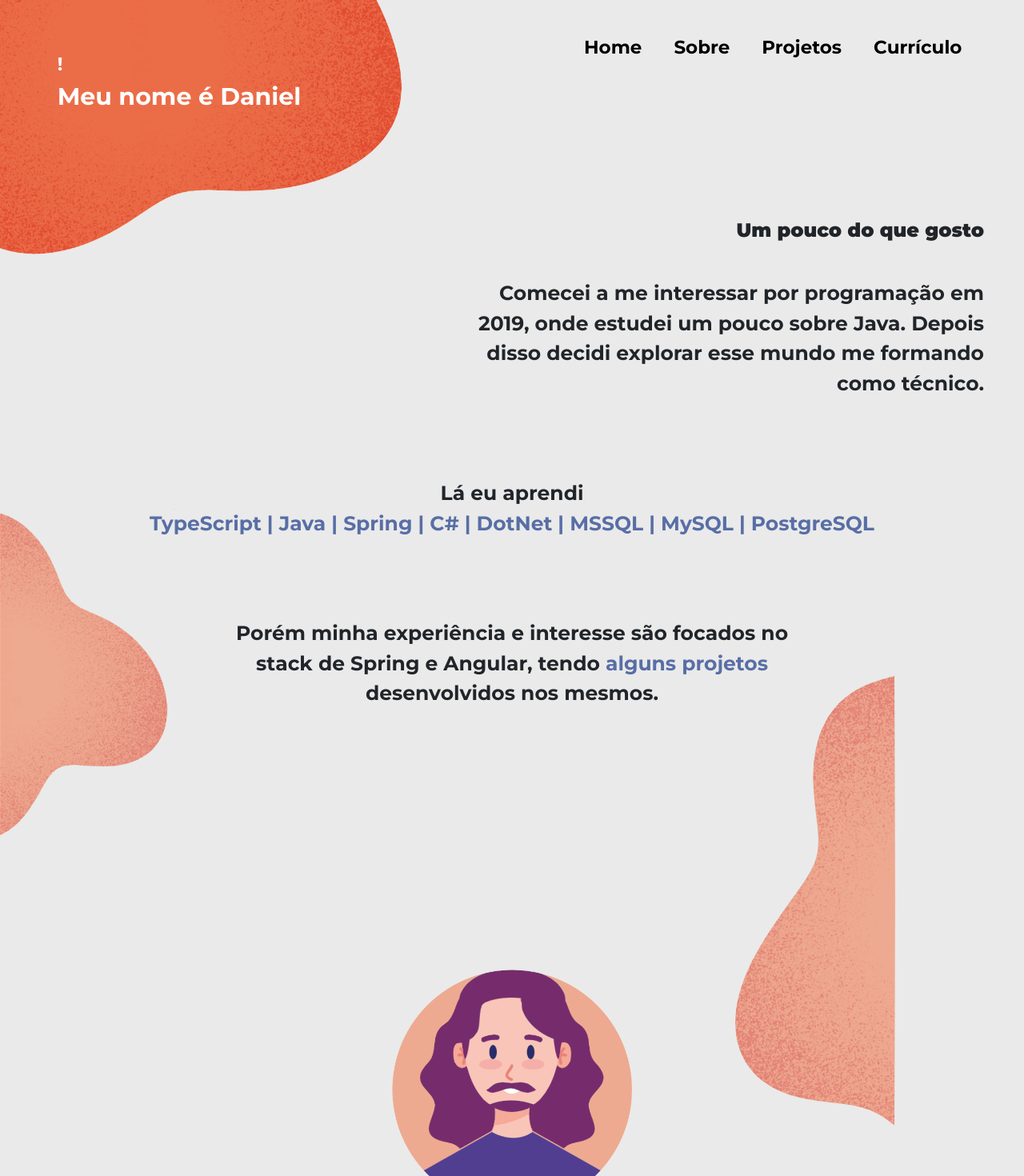
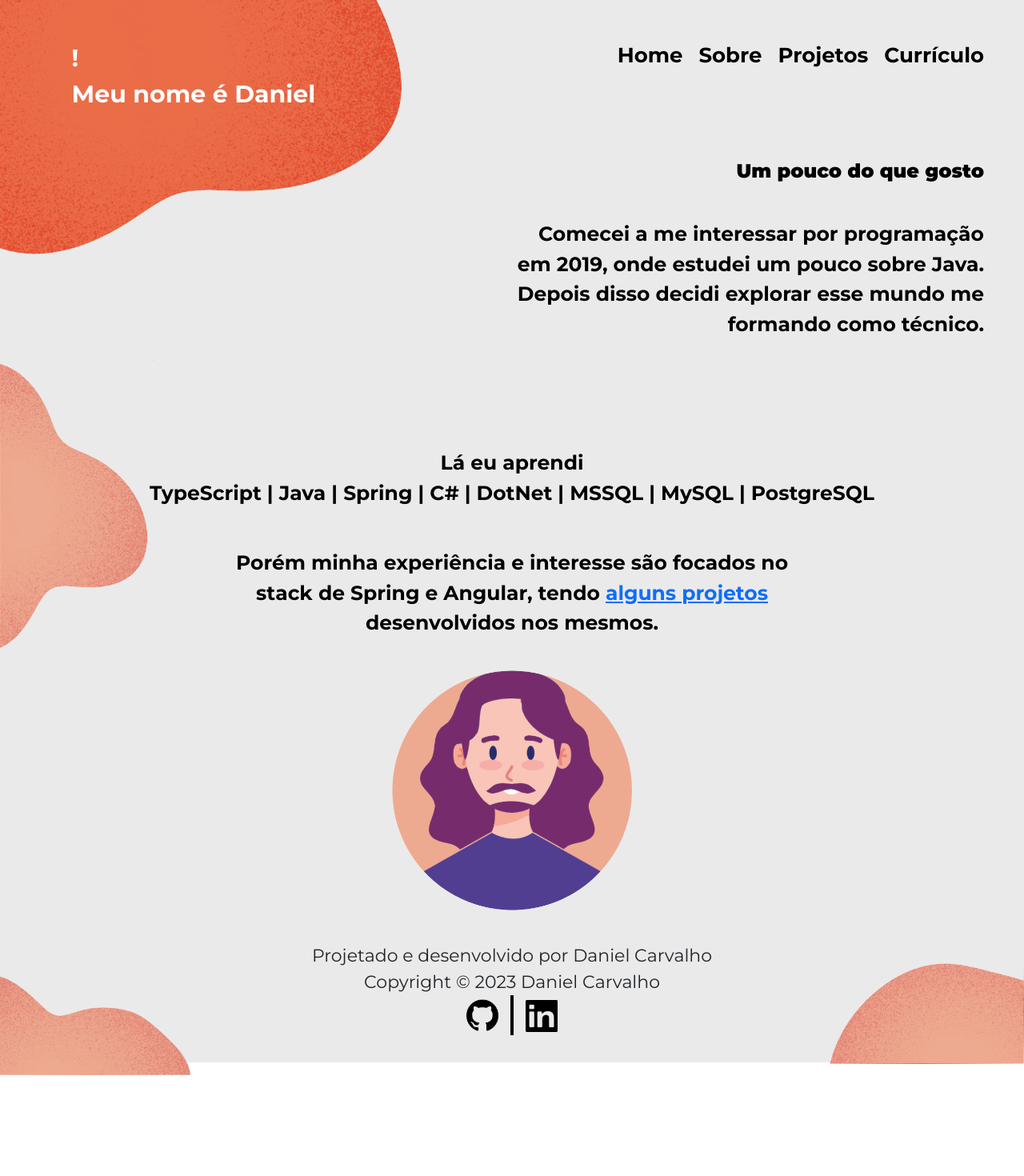
Before and after one commit to daneilhpp/Portfolio, an Angular app: page /home in a window 1280 px wide. Shown: the top 1470 px of the page at 80% size. After the commit the page ends 1344 px from the top, so only its background shows below. Built offline with nearby package versions, Linux system fonts and the light colour scheme.

Commit message:
[Commit05] HomePage code cleaning. TODO: Put blobs on a background-image

```diff
--- a/src/app/feature/home/home.component.css
+++ b/src/app/feature/home/home.component.css
@@ -1,147 +1,113 @@
-a{
-    color: black;
-    margin-left: 40px;
+.home{
+    background-color: #EAEAEA;
+
+}
+.header{
+    /* background-color: red; */
+
+    position: absolute;
+    right: 0;
+    top: 50px;
+    right: 50px;
+}
+.textInBlob{
+    z-index: 1;
+    position: absolute;
+    top: 50px;
+    left: 7%;
+
     font-family: 'Montserrat';
-    font-size: 23px;
     font-weight: bold;
+    color: white;
+    font-size: 30px;
+}
+.body{
+    font-family: 'Montserrat';
+    font-size: 25px;
+    font-weight: bold;
+    color: #000;
+
+}
+
+.textBox1{
+    /* background-color: green; */
+
+    position: absolute;
+    right: 0;
+    top: 200px;
+    width: 50%;
+    padding-right: 50px;
+
+    text-align: right;
+}
+.textBox2{
+    /* background-color: greenyellow; */
+
+    margin-top: 70px;
+    text-align: center;
+}
+.textBox3{
+    /* background-color: lightgreen; */
+
+    margin-top: 50px;
+
+    text-align: center;
+}
+
+#titulo{
+    font-weight: bolder;
+}
+
+#link{
+    font-family: 'Montserrat';
+    font-size: 26px;
+    font-weight: bold;
+    color: #000;
     text-decoration: none;
-    float: right;
+
+    margin-left: 20px;
 }
-a::before{
-    content:"";
+
+#myDrawing{
     display: block;
-    width: 100%;
-    height: 3px;
-    bottom: 0;
-    left: 0;
-    border-radius: 50px;
-    background-color: #99331C;
-    transform: scaleX(0);
-    transform-origin: top left;
-    transition: transform 0.3s ease;
-}
-a:hover::before{
-    transform: scaleX(1);
+    margin: 40px auto 0 auto;
+    padding-bottom: 40px;
+
+    width: 300px;
+    height: inherit;
 }
 
 #blob1{
-    width: 80%;
+    /* background-color: blue; */
+
+    width: 40%;
     height: inherit;
+
+    position: absolute;
+    top: 0;
+    left: 0;
 }
+#blob2{
+    width: 15%;
+    height: inherit;
 
-.home{
-    background-color: #EAEAEA;
-}
-
-.header{
-    display: inline-block;
-/*     background-color: blue; */
-    padding-bottom: 100px;
-    padding-left: 50px;
-    z-index: 2;
-}
-
-.blobArea{
     position: relative;
-    display: inline-block;
-/*     background-color: red; */
-    width: 50%;
-    height: inherit;
-    z-index: 1;
-}
-.centerTextOnBlob{
-    position: absolute;
-    top: 30%;
-    left: 35%;
-    transform: translate(-50%, -50%);
-
-}
-#meuNome,
-#bomDia{
-    color: white;
-    font-family: 'Montserrat';
-    font-size: 23px;
-    font-weight: bold;
-}
-#meuNome{
-    font-size: 30px;
-}
-
-.body{
-    font-family: 'Montserrat';
-/*     background-color: green; */
-    font-weight: bold;
-    font-size: 25px;
-}
-.textBox1{
-    text-align: end;
-    padding-right: 50px;
-}
-.textBox2{
-    padding-top: 100px;
-    text-align: center;
-}
-.textBox3{
-    padding-top: 100px;
-    text-align: center;
-}
-#stacks{
-    color: #586EA6;
-}
-#titulo{
-    font-weight: bolder;
-}
-#projetos{
-    color: #586EA6;
-    margin-left: 0;
-    font-size: 25px;
-    float: none;
-}
-#projetos::before{
-    transform: none;
-    display: none;
-    background-color: black;
-    width: 0;
-}
-.myDrawing{
-    display: flex;
-    justify-content: center;
-}
-#myDrawingImg{
-    width: 300px;
-    height: inherit;
-    margin: 4px 0 30px 0;
-}
-
-.textBox1{
-/*     background-color: yellow; */
-    z-index: 3;
-    margin-top:-70px;
-}
-
-#blob2{
-    width: 17%;
-    height: inherit;
-    margin-top: -250px;
+    top: 450px;
+    left: 0;
 }
 #blob3{
-    width: 27%;
-    margin-bottom: -200px;
+    width: 20%;
+    height: inherit;
+
+    position: relative;
+    top: 1100px;
+    margin-left: -210px;
 }
 #blob4{
-    margin-left: 534px;
-    margin-bottom: -150px;
+    width: 20%;
+    height: inherit;
+
+    position: relative;
+    top: 840px;
+    margin-left: 80%;
 }
-#blob5{
-    margin-left: 919px;
-    margin-bottom: -200px;
-    margin-top: -200px
-}
-/*
-.textBox2{
-    opacity: 0;
-    transition: opacity 250ms ease-in;
-}
-.textBox2.appear{
-    opacity: 1;
-} */
--- a/src/app/feature/home/home.component.html
+++ b/src/app/feature/home/home.component.html
@@ -1,23 +1,24 @@
 <div class="home">
-    <div class="blobArea">
-        <img id="blob1" src="assets/blob1.png">
-        <div class="centerTextOnBlob">
-            <div id="bomDia">{{greeting}}!<br></div>
-            <div id="meuNome">Meu nome é Daniel</div>
-        </div>
+    <img id="blob1" src="assets/blob1.png">
+    <div class="textInBlob">
+        {{greeting}}!<br>
+        Meu nome é Daniel
     </div>
+    <img id="blob2" src="assets/blob2.png">
+    <img id="blob3" src="assets/blob3.png">
+    <img id="blob4" src="assets/blob4.png">
     <div class="header">
-        <a id="lastLink" routerLink="/resume">Currículo</a>
-        <a routerLink="/projects">Projetos</a>
-        <a routerLink="/about">Sobre</a>
-        <a routerLink="">Home</a>
+        <a id="link" routerLink="">Home</a>
+        <a id="link" routerLink="/about">Sobre</a>
+        <a id="link" routerLink="/projects">Projetos</a>
+        <a id="link" routerLink="/resume">Currículo</a>
     </div>
     <div class="body">
         <div class="textBox1">
             <h4 id="titulo">Um pouco do que gosto</h4><br>
-            Comecei a me interessar por programação em<br>
-            2019, onde estudei um pouco sobre Java. Depois<br>
-            disso decidi explorar esse mundo me formando<br>
+            Comecei a me interessar por programação em
+            2019, onde estudei um pouco sobre Java. Depois
+            disso decidi explorar esse mundo me formando
             como técnico.
         </div>
         <div class="textBox2">
@@ -29,12 +30,6 @@
             stack de Spring e Angular, tendo <a routerLink="/projects" id="projetos">alguns projetos</a><br>
             desenvolvidos nos mesmos.
         </div>
-        <img id="blob2" src="assets/blob2.png">
-        <img id="blob5" src="assets/blob5.png">
-        <div class="myDrawing">
-            <img id="myDrawingImg" src="assets/myDrawing.png">
-        </div>
+        <img id="myDrawing" src="assets/myDrawing.png">
     </div>
-    <img id="blob3" src="assets/blob3.png">
-    <img id="blob4" src="assets/blob4.png">
 </div>
```
